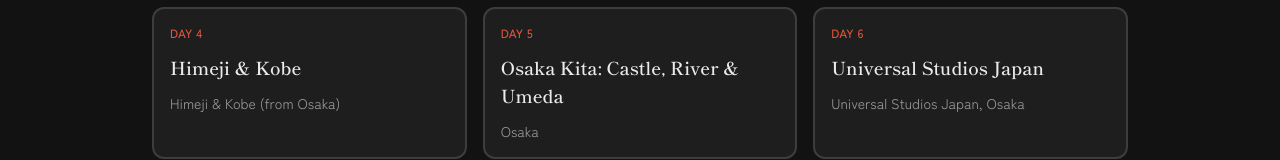
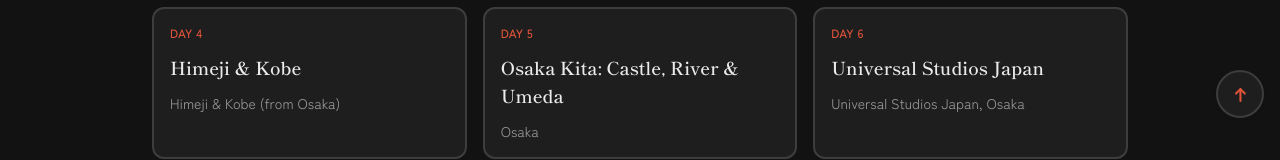
Before and after one commit to AlexLucenaWeb/nina-alex-in-japan, a Next.js app: page / in a window 1280 px wide. Shown: the part 658-818 px from the top of the page. Built offline with nearby package versions, Linux system fonts and the light colour scheme.

Commit message:
back to top button

```diff
--- a/src/app/layout.js
+++ b/src/app/layout.js
@@ -1,4 +1,5 @@
 import Link from "next/link";
+import BackToTop from "@/components/BackToTop";
 import ServiceWorkerRegistrar from "@/components/ServiceWorkerRegistrar";
 import SiteHeaderNav from "@/components/SiteHeaderNav";
 import { shipporiMincho, zenKakuGothicNew } from "@/lib/fonts";
@@ -45,6 +46,7 @@
           </div>
         </header>
         <main className="flex flex-1 flex-col">{children}</main>
+        <BackToTop />
         <ServiceWorkerRegistrar />
       </body>
     </html>
--- /dev/null
+++ b/src/components/BackToTop.js
@@ -0,0 +1,26 @@
+"use client";
+
+import Arrow from "@/components/Arrow";
+
+// Always on screen, bottom right: the day pages run long on a phone, and the
+// way back to the header is otherwise a lot of swiping. The safe-area inset
+// keeps it clear of the iPhone home indicator when installed as a PWA.
+export default function BackToTop() {
+  function scrollToTop() {
+    const reduceMotion = window.matchMedia(
+      "(prefers-reduced-motion: reduce)",
+    ).matches;
+    window.scrollTo({ top: 0, behavior: reduceMotion ? "auto" : "smooth" });
+  }
+
+  return (
+    <button
+      type="button"
+      onClick={scrollToTop}
+      aria-label="Back to top"
+      className="fixed bottom-[max(1.5rem,env(safe-area-inset-bottom))] right-4 z-50 flex h-12 w-12 items-center justify-center rounded-full border-2 border-line bg-card text-lg text-momiji shadow-sm transition-transform active:scale-95"
+    >
+      <Arrow className="-rotate-90" />
+    </button>
+  );
+}
```
